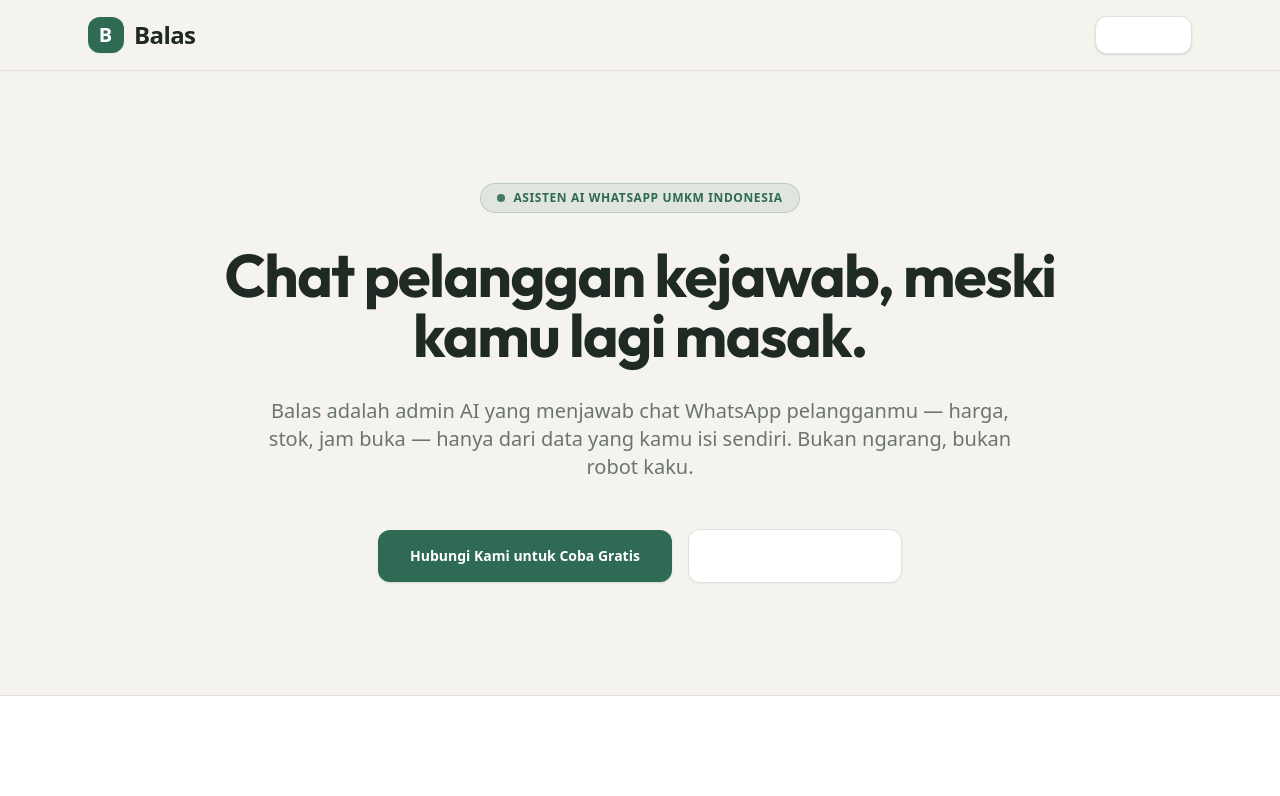
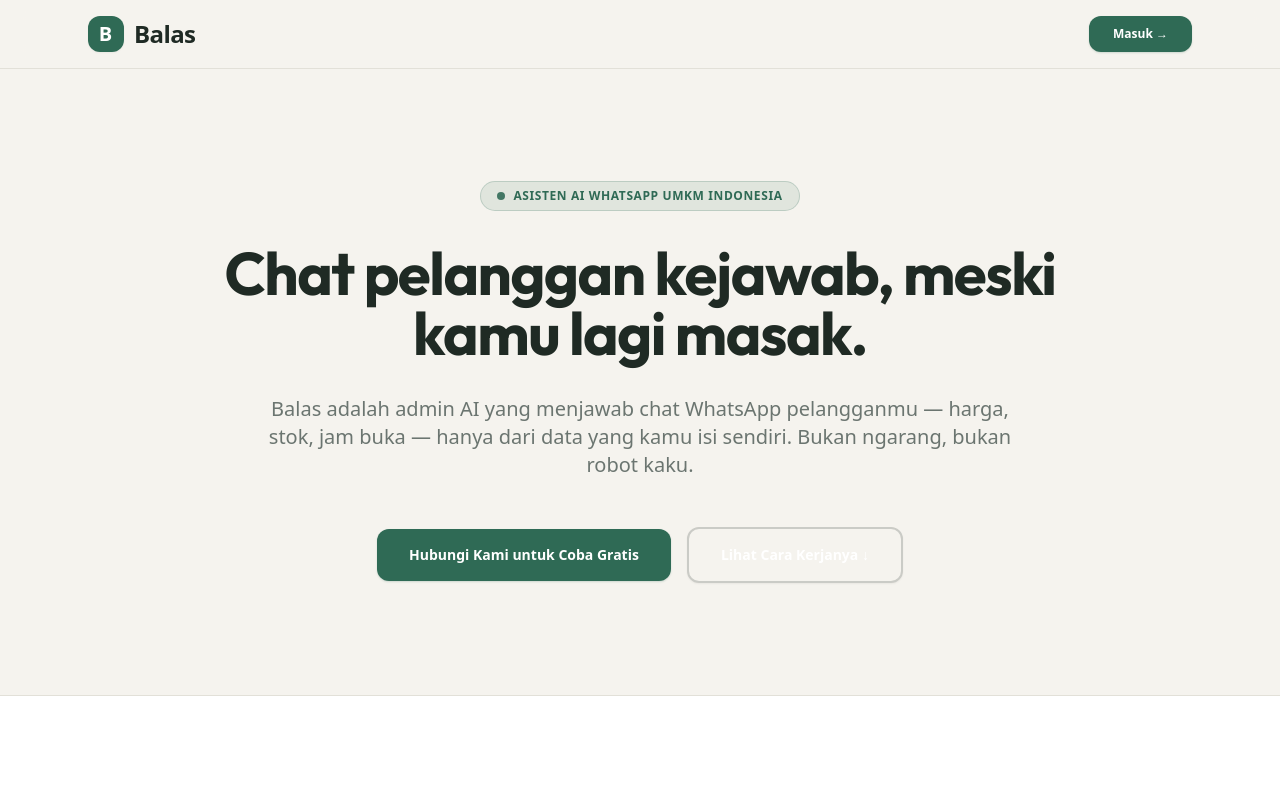
Before and after one commit to abdulloh-ai/balas-app, a Next.js app: page / in a window 1280 px wide. Shown: the top 796 px of the page. Built offline with nearby package versions, Linux system fonts and the light colour scheme; no server answers; the database is empty.

Commit message:
Update button styling for Masuk and Lihat Cara Kerjanya on Landing Page

```diff
--- a/src/components/LandingPageClient.tsx
+++ b/src/components/LandingPageClient.tsx
@@ -115,7 +115,7 @@ export default function LandingPageClient() {
           </Link>
 
           <Link href="/login">
-            <Button className="px-5 py-2.5 text-xs font-bold bg-white text-[#1F2A24] border border-[#E2E0D8] rounded-xl hover:border-[#2F6A55] hover:text-[#2F6A55] transition-all shadow-sm">
+            <Button className="px-6 py-2.5 text-xs font-bold bg-[#2F6A55] text-white rounded-xl hover:bg-[#265746] transition-all shadow-sm">
               Masuk →
             </Button>
           </Link>
@@ -144,7 +144,7 @@ export default function LandingPageClient() {
             </Button>
           </a>
           <a href="#cara-kerja" className="w-full sm:w-auto">
-            <Button variant="secondary" className="w-full sm:w-auto px-8 py-4 text-sm font-bold bg-white text-[#1F2A24] border border-[#E2E0D8] rounded-2xl hover:border-[#2F6A55] transition-all">
+            <Button variant="secondary" className="w-full sm:w-auto px-8 py-4 text-sm font-bold bg-transparent text-[#1F2A24] border-2 border-[#1F2A24]/20 rounded-2xl hover:border-[#2F6A55] hover:text-[#2F6A55] transition-all">
               Lihat Cara Kerjanya ↓
             </Button>
           </a>
@@ -330,7 +330,7 @@ export default function LandingPageClient() {
                     <Button
                       variant={plan.isPopular ? "primary" : "secondary"}
                       className={`w-full py-3 text-xs font-bold rounded-xl ${
-                        plan.isPopular ? "bg-[#2F6A55] text-white" : ""
+                        plan.isPopular ? "bg-[#2F6A55] text-white hover:bg-[#265746]" : "bg-transparent text-[#1F2A24] border border-[#E2E0D8] hover:border-[#2F6A55]"
                       }`}
                     >
                       Pilih Paket {plan.name} →
```
